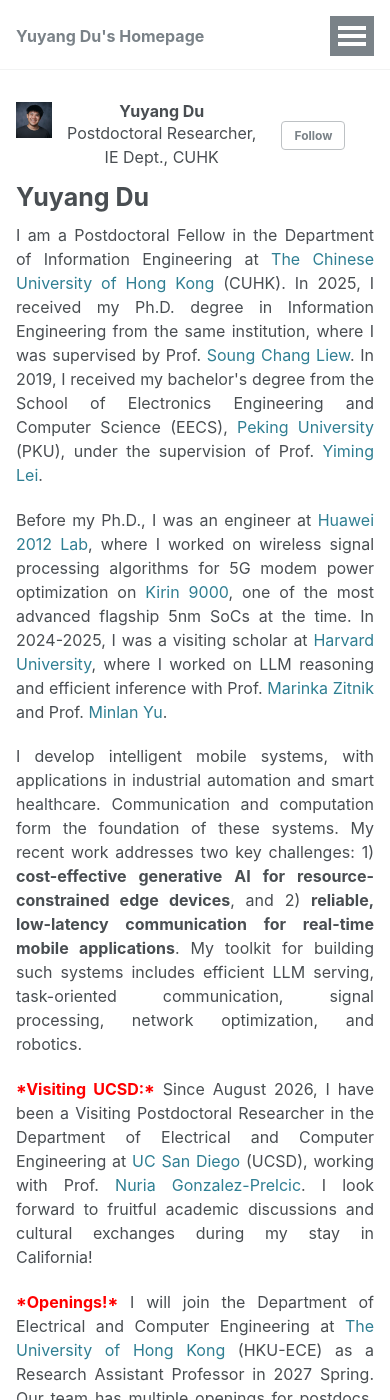
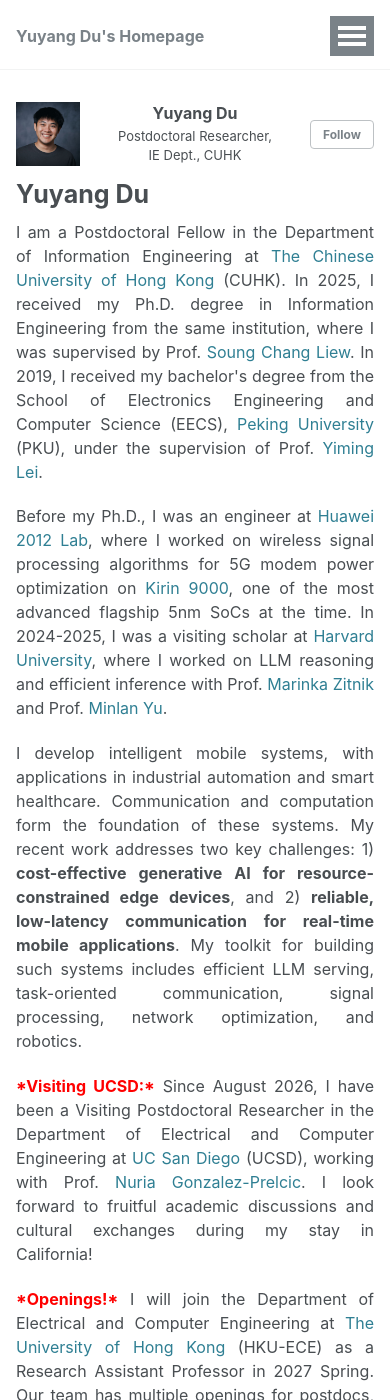
Before and after one commit to yuyangdu001/yuyangdu001.github.io, a Jekyll site: the page built from _pages/about.md, in a window 390 px wide and 1400 px high. Built offline with Jekyll 4.4.1, drawn with Linux system fonts in a browser that asks for light colours.

Commit message:
Improve compact navigation and mobile author profile layout

```diff
--- a/_includes/author-profile.html
+++ b/_includes/author-profile.html
@@ -4,7 +4,7 @@
   {% assign author = site.data.authors[page.author] %}{% else %}{% assign author = site.author %}
 {% endif %}
 
-<div itemscope itemtype="http://schema.org/Person">
+<div class="author-profile" itemscope itemtype="http://schema.org/Person">
 
   <div class="author__avatar"><center>
     {% if author.avatar contains "://" %}
--- a/_includes/head.html
+++ b/_includes/head.html
@@ -16,6 +16,6 @@
 </script>
 
 <!-- For all browsers -->
-<link rel="stylesheet" href="{{ base_path }}/assets/css/main.css">
+<link rel="stylesheet" href="{{ base_path }}/assets/css/main.css?v={{ site.time | date: '%Y%m%d%H%M%S' }}">
 
 <meta http-equiv="cleartype" content="on">
--- a/_includes/scripts.html
+++ b/_includes/scripts.html
@@ -1,3 +1,3 @@
-<script src="{{ base_path }}/assets/js/main.min.js"></script>
+<script src="{{ base_path }}/assets/js/main.min.js?v={{ site.time | date: '%Y%m%d%H%M%S' }}"></script>
 
 {% include analytics.html %}
--- a/_sass/_sidebar.scss
+++ b/_sass/_sidebar.scss
@@ -258,3 +258,52 @@
     }
   }
 }
+
+/* Keep the compact profile balanced beneath the mobile navigation. */
+@media screen and (max-width: 924px) {
+  .author-profile {
+    display: grid;
+    grid-template-columns: 64px minmax(0, 1fr) 64px;
+    align-items: center;
+    gap: 12px;
+  }
+
+  .author-profile > .author__avatar {
+    display: block;
+    width: 64px;
+  }
+
+  .author-profile > .author__avatar img {
+    width: 100%;
+    height: auto;
+  }
+
+  .author-profile > .author__content {
+    display: block;
+    min-width: 0;
+    padding: 0;
+    text-align: center;
+    line-height: 1.2;
+  }
+
+  .sidebar .author__bio {
+    margin-top: 4px;
+    font-size: 13px;
+    line-height: 1.4;
+  }
+
+  .sidebar .author__bio font {
+    font-size: inherit;
+  }
+
+  .author-profile > .author__urls-wrapper {
+    display: block;
+    justify-self: end;
+  }
+
+  .author-profile .author__urls:before,
+  .author-profile .author__urls:after {
+    left: auto;
+    right: 22px;
+  }
+}
```
Also changed, not shown: assets/js/_main.js (+7 -3 lines), assets/js/plugins/jquery.greedy-navigation.js (+22 -0 lines), assets/js/main.min.js.
